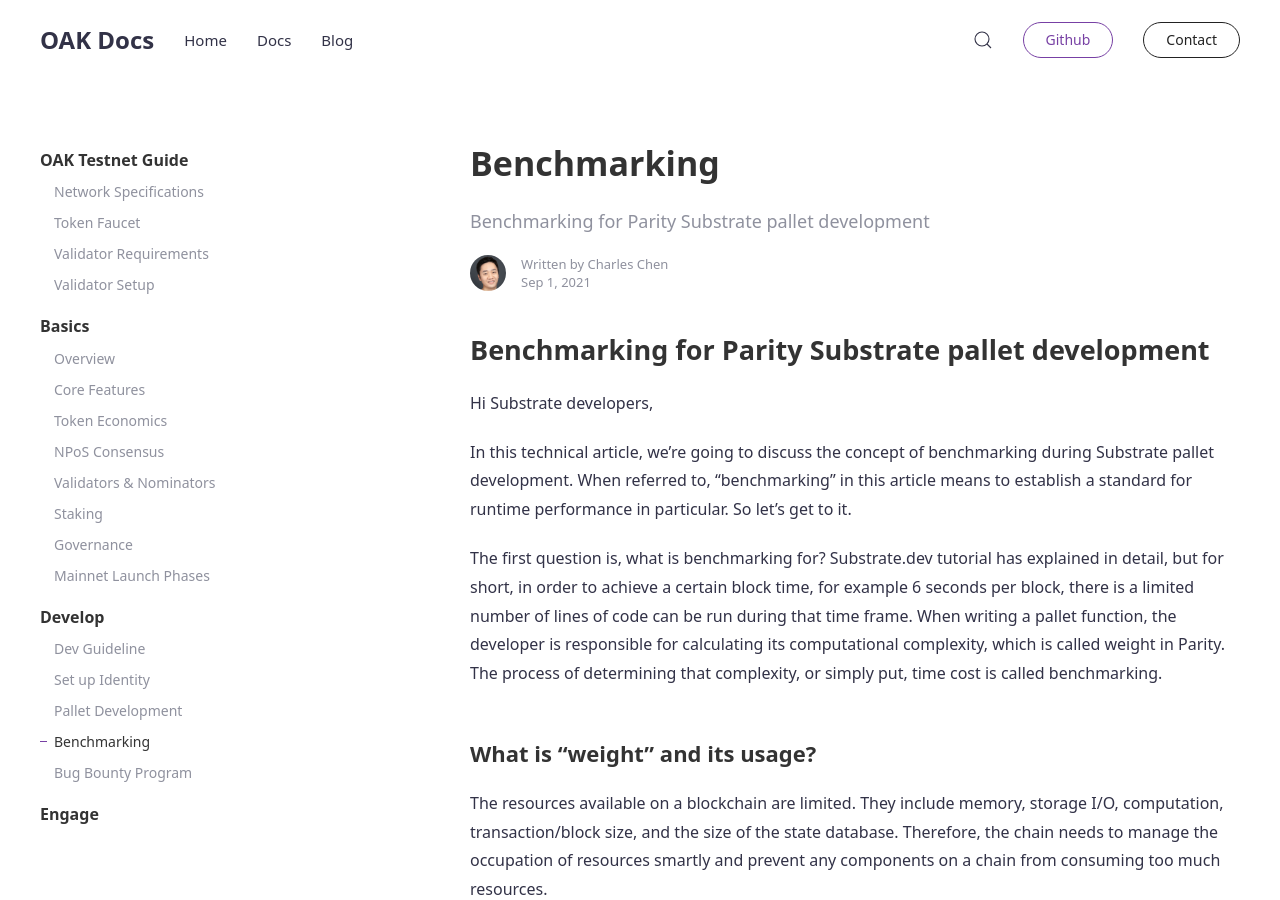
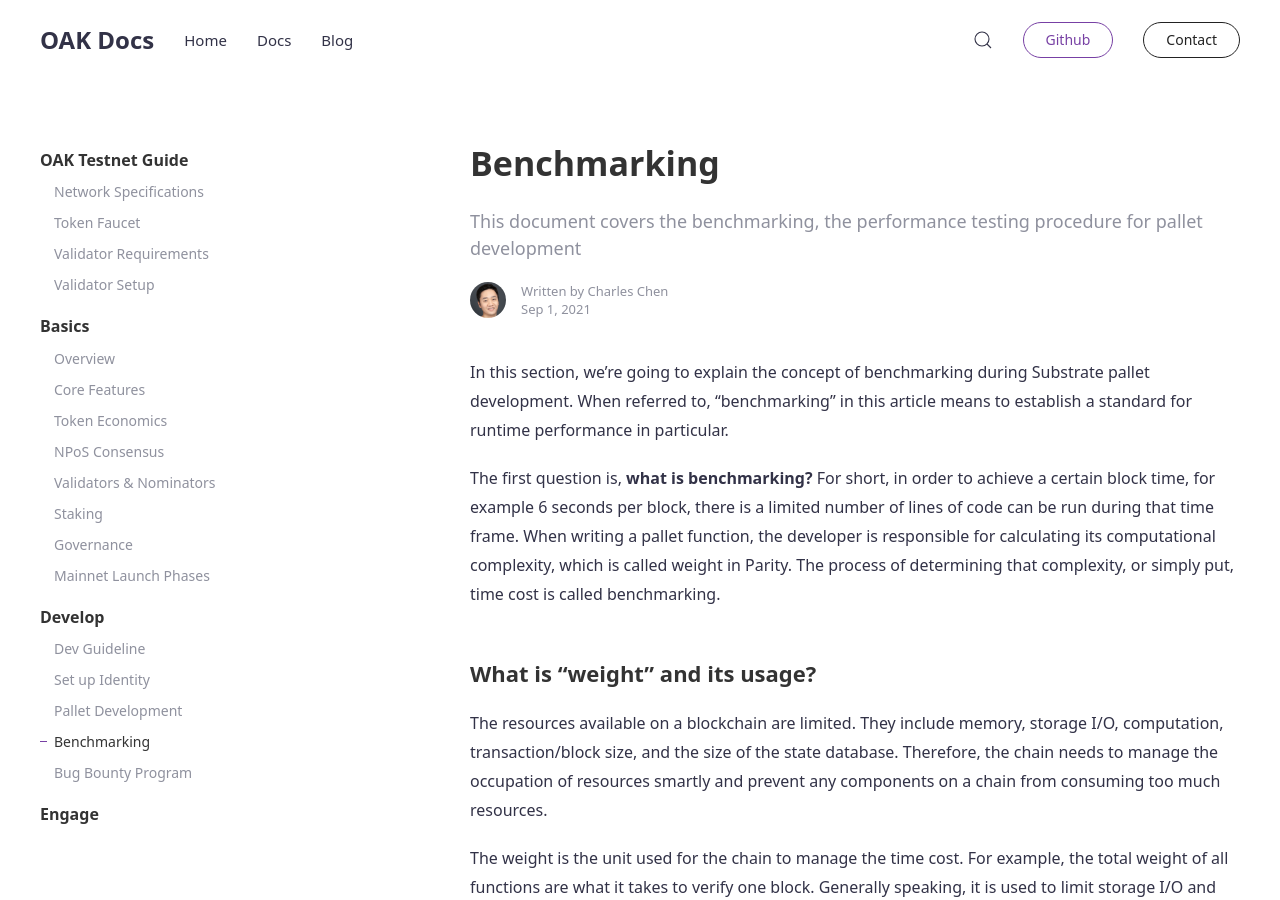
Before and after one commit to AvaProtocol/OAK-docs, a Jekyll site: the page built from _docs/benchmarking.md, in a window 1280 px wide and 900 px high. Built offline with Jekyll 4.4.1, drawn with Linux system fonts in a browser that asks for light colours; some of the changed text lies outside the part shown.

Commit message:
Updated benchmarking

```diff
--- a/_docs/benchmarking.md
+++ b/_docs/benchmarking.md
@@ -1,17 +1,13 @@
 ---
 title: Benchmarking
-subtitle: Benchmarking for Parity Substrate pallet development
+subtitle: This document covers the benchmarking, the performance testing procedure for pallet development
 author: charles
 tags: [develop]
 ---
 
-## Benchmarking for Parity Substrate pallet development
+In this section, we’re going to explain the concept of benchmarking during Substrate pallet development. When referred to, “benchmarking” in this article means to establish a standard for runtime performance in particular.
 
-Hi Substrate developers,
-
-In this technical article, we’re going to discuss the concept of benchmarking during Substrate pallet development. When referred to, “benchmarking” in this article means to establish a standard for runtime performance in particular. So let’s get to it.
-
-The first question is, what is benchmarking for? Substrate.dev tutorial has explained in detail, but for short, in order to achieve a certain block time, for example 6 seconds per block, there is a limited number of lines of code can be run during that time frame. When writing a pallet function, the developer is responsible for calculating its computational complexity, which is called weight in Parity. The process of determining that complexity, or simply put, time cost is called benchmarking.
+The first question is, __what is benchmarking?__ For short, in order to achieve a certain block time, for example 6 seconds per block, there is a limited number of lines of code can be run during that time frame. When writing a pallet function, the developer is responsible for calculating its computational complexity, which is called weight in Parity. The process of determining that complexity, or simply put, time cost is called benchmarking.
 
 ### What is “weight” and its usage?
 
@@ -29,11 +25,11 @@ This article takes our Open Grant project, quadratic-funding-pallet as an exampl
 
 repo: <https://github.com/OAK-Foundation/quadratic-funding-pallet>
 
-1. Complete pallet dev code
+1. __Complete pallet dev code__
 
 	Note that the benchmarking process should happen after all functionalities are developed and tested, so make sure the dev code is in lockdown first.
 
-1. Write a benchmarking.rs for pallet
+1. __Write a benchmarking.rs for pallet__
 
 	The purpose of the benchmark.rs file is to generate performance test cases programmably, with the flexibility of updating test logic in accordance with dev code change.
 
@@ -57,7 +53,7 @@ repo: <https://github.com/OAK-Foundation/quadratic-funding-pallet>
 
 	In the end of above code snippet, _(RawOrigin::Root, 100u32.into(), 200u32.into(), 10u32.into(), project_indexes) is a benchmarks! macro, which will run the actual dev code schedule_round().
 
-1. Configure the benchmarking CLI
+1. __Configure the benchmarking CLI__
 
 	After we write the benchmarking.rs file, we need to configure for the benchmarking CLI to run.
 
@@ -75,7 +71,7 @@ repo: <https://github.com/OAK-Foundation/quadratic-funding-pallet>
 
 	![add_benchmark](../assets/img/benchmarking/add_benchmark.png)
 
-1. Run the CLI to generate a weights.rs file
+1. __Run the CLI to generate a weights.rs file__
 
 	4.1 Compile the CLI code
 
@@ -93,7 +89,7 @@ repo: <https://github.com/OAK-Foundation/quadratic-funding-pallet>
 
 	The weights.rs file is generated by the command.
 
-1. Add a weight tag to the function of the pallet
+1. __Add a weight tag to the function of the pallet__
 
 	5.1 In the pallet’s lib.rs file, we need to adding function weights by with the following code.
 
@@ -113,19 +109,7 @@ repo: <https://github.com/OAK-Foundation/quadratic-funding-pallet>
 
 ### Reference
 What Is Runtime Benchmarking?
-
 <https://substrate.dev/docs/en/knowledgebase/runtime/benchmarking>
 
 Transaction fees and weights
-
 <https://substrate.dev/docs/en/knowledgebase/runtime/fees>
-
-[Chinese] How to calculate transaction weight in Substrate
-
-<https://zhuanlan.zhihu.com/p/109696123>
-
-[Chinese] Transaction cost design of Substrate blockchain application
-
-<https://zhuanlan.zhihu.com/p/108194544>
-
-To learn more about OAK Network, please visit our website <https://oak.tech>, check out [our Github](https://github.com/OAK-Foundation), and follow our news on [Medium](https://medium.com/oak-blockchain) and [Twitter](https://twitter.com/oak_network).
```
